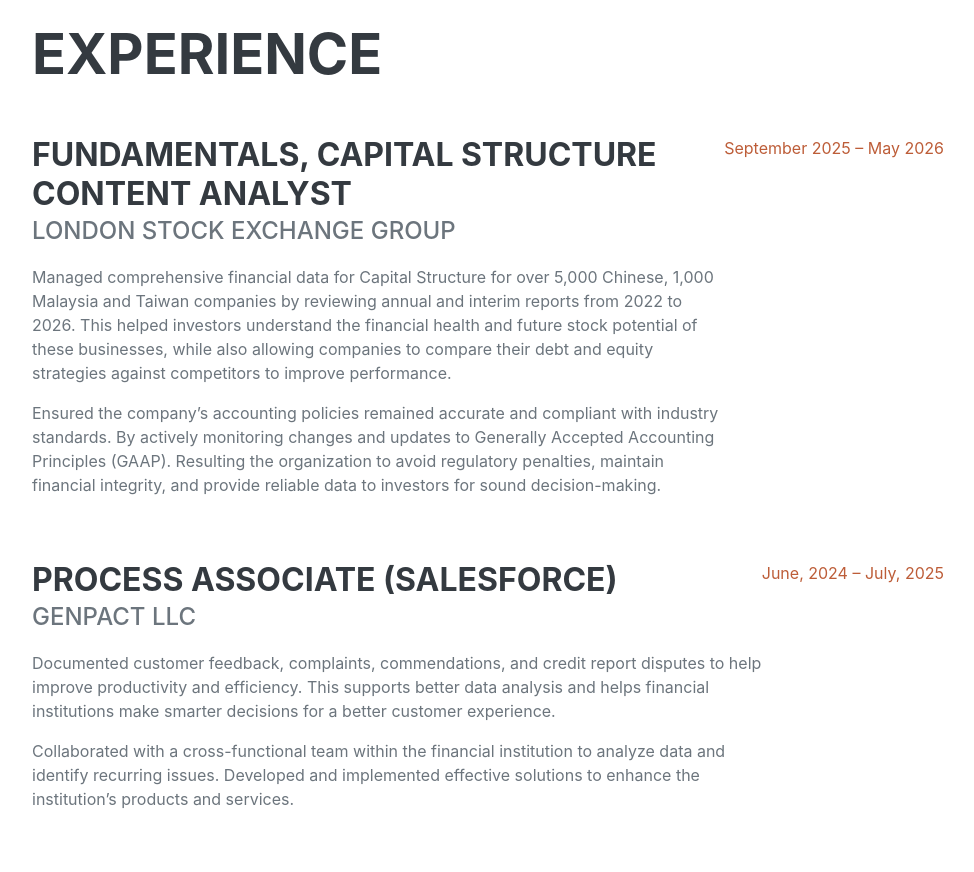
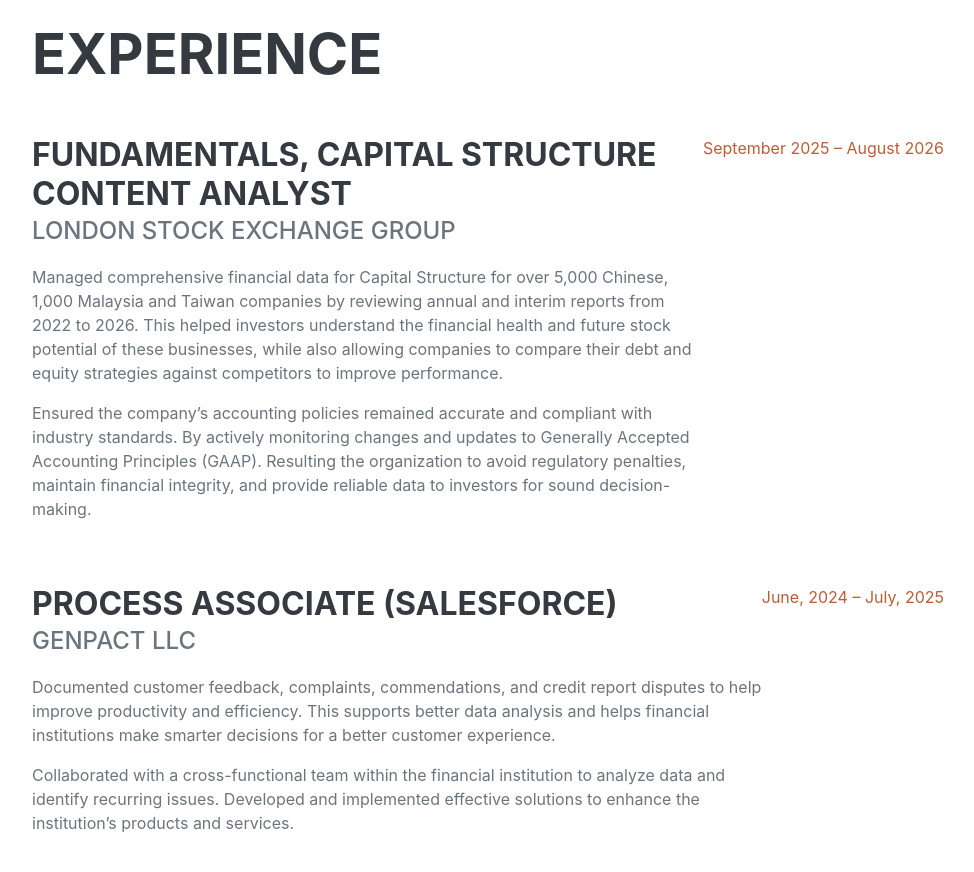
Before and after one commit to CrowNoxx/Portfolio, a website: page index.html in a window 1280 px wide. Shown: the part 940-1812 px from the top of the page, without its empty margins (288-1262 px from the left). Drawn offline with nearby package versions, Linux system fonts and the light colour scheme; files whose address does not match are found by name; a web font is replaced by a local one.

Commit message:
Update index.html
Change the End date to August 2026

```diff
--- a/index.html
+++ b/index.html
@@ -74,7 +74,7 @@
                                 Ensured the company’s accounting policies remained accurate and compliant with industry standards. By actively monitoring changes and updates to Generally Accepted Accounting Principles (GAAP). Resulting the organization to avoid regulatory penalties, maintain financial integrity, and provide reliable data to investors for sound decision-making.
                             </p>
                         </div>
-                        <div class="flex-shrink-0"><span class="text-primary">September 2025 – May 2026</span></div>
+                        <div class="flex-shrink-0"><span class="text-primary">September 2025 – August 2026</span></div>
                     </div>
                     <div class="d-flex flex-column flex-md-row justify-content-between mb-5">
                         <div class="flex-grow-1">
```
